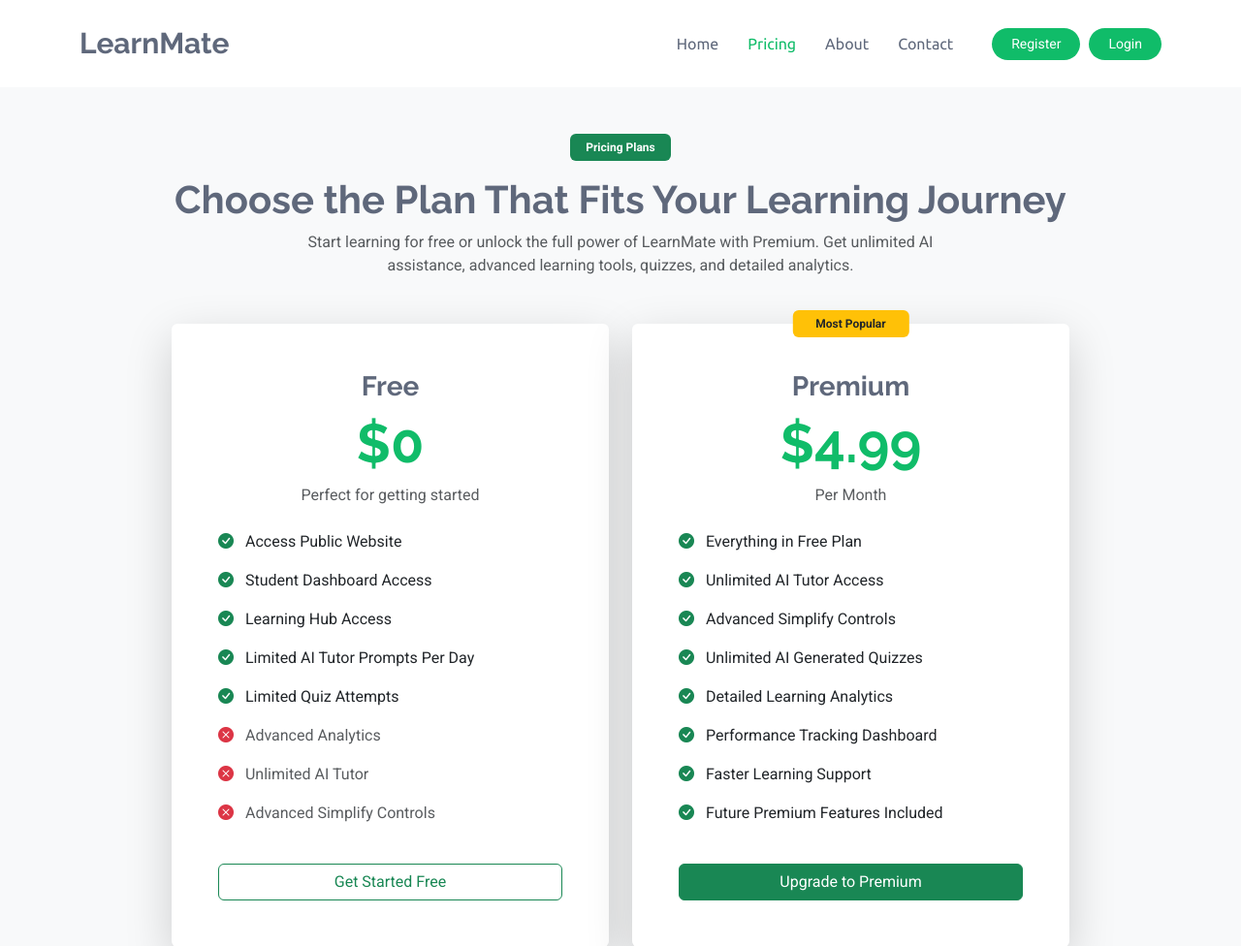
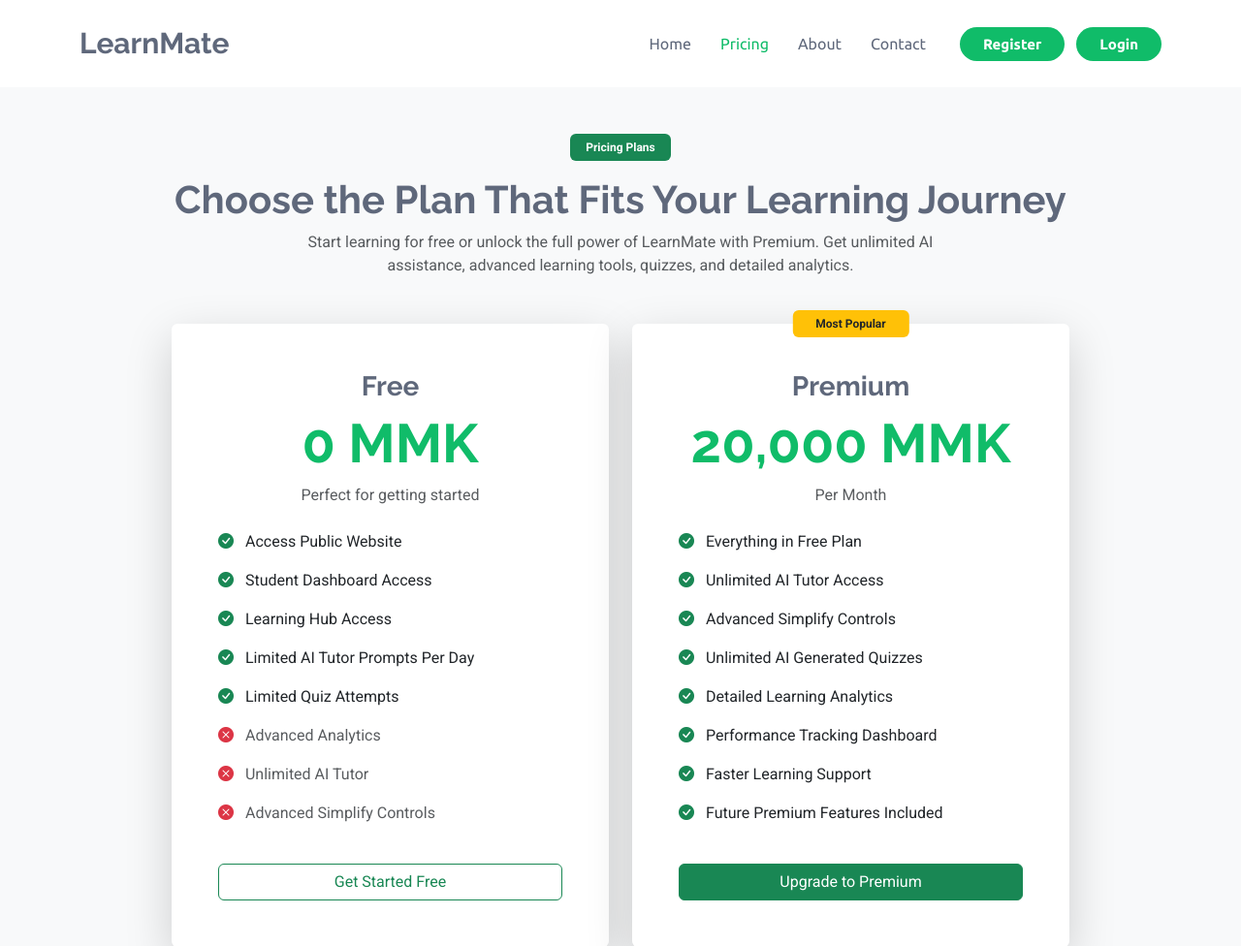
Before and after one commit to tes515056-ux/_Learn_Mate, a PHP site: page /pricing.php in a window 1280 px wide. Shown: the top 976 px of the page at 97% size. Run offline with PHP 8.4, Linux system fonts and the light colour scheme.

Commit message:
Update LearnMate

```diff
--- a/assets/css/main.css
+++ b/assets/css/main.css
@@ -72,6 +72,7 @@ body {
   color: var(--default-color);
   background-color: var(--background-color);
   font-family: var(--default-font);
+    overflow-x:hidden;
 }
 
 a {
@@ -262,13 +263,49 @@ h6 {
   margin: 0 0 0 20px;
   border-radius: 50px;
   transition: 0.3s;
-}
-.auth-buttons{
-    display:flex;
-    gap:9px;
-    margin-left:40px; /* space from Contact */
-}
-
+}.auth-buttons {
+    display: flex;
+    align-items: center;
+    gap: 12px;
+    margin-left: 20px;
+}
+
+.auth-buttons .btn-getstarted {
+    display: inline-flex !important;
+    align-items: center;
+    justify-content: center;
+
+    background: var(--accent-color);
+    color: #fff !important;
+
+    padding: 10px 24px !important;
+    border-radius: 50px;
+
+    font-size: 15px;
+    font-weight: 600;
+    line-height: 1;
+
+    white-space: nowrap;
+}
+.navmenu .auth-buttons a {
+    padding: 10px 24px !important;
+}
+
+
+@media (max-width: 1199px){
+
+    .container-xl{
+        flex-wrap:wrap;
+    }
+
+    .auth-buttons{
+        width:100%;
+        margin:15px 0 0 0;
+        justify-content:center;
+        order:99;
+    }
+
+}
 .header .btn-getstarted{
     margin:0;
 }
@@ -342,9 +379,9 @@ h6 {
     transition: 0.3s;
   }
 
-  .navmenu li:last-child a {
+.navmenu > ul > li:not(.auth-buttons):last-child a {
     padding-right: 0;
-  }
+}
 
   .navmenu li:hover>a,
   .navmenu .active,
--- a/includes/header.php
+++ b/includes/header.php
@@ -71,11 +71,8 @@ $current_page = basename($_SERVER['PHP_SELF']);
       Contact
     </a>
   </li>
-</ul>
-        <i class="mobile-nav-toggle d-xl-none bi bi-list"></i>
-      </nav>
 
-    <div class="auth-buttons">
+  <li class="auth-buttons">
 
 <?php if (isset($_SESSION['user_id'])): ?>
 
@@ -98,8 +95,12 @@ $current_page = basename($_SERVER['PHP_SELF']);
     </a>
 
 <?php endif; ?>
+  </li>
+</ul>
 
-</div>
+        <i class="mobile-nav-toggle d-xl-none bi bi-list"></i>
+      </nav>
+
 
 
 
--- a/index.php
+++ b/index.php
@@ -385,7 +385,7 @@
                 </div>
               </div><!-- End Info Item -->
 
-              <iframe src="https://www.google.com/maps/embed?pb=!1m14!1m8!1m3!1d48389.78314118045!2d-74.006138!3d40.710059!3m2!1i1024!2i768!4f13.1!3m3!1m2!1s0x89c25a22a3bda30d%3A0xb89d1fe6bc499443!2sDowntown%20Conference%20Center!5e0!3m2!1sen!2sus!4v1676961268712!5m2!1sen!2sus" frameborder="0" style="border:0; width: 100%; height: 270px;" allowfullscreen="" loading="lazy" referrerpolicy="no-referrer-when-downgrade"></iframe>
+              <iframe src="https://www.google.com/maps/embed?pb=!1m14!1m8!1m3!1d48389.78314118045!2d-74.006138!3d40.710059!3m2!1i1024!2i768!4f13.1!3m3!1m2!1s0x89c25a22a3bda30d%3A0xb89d1fe6bc499443!2sDowntown%20Conference%20Center!5e0!3m2!1sen!2sus!4v1676961268712!5m2!1sen!2sus" frameborder="0" style="border:0; max-width:100%; width:100%; height:270px;" allowfullscreen="" loading="lazy" referrerpolicy="no-referrer-when-downgrade"></iframe>
             </div>
           </div>
 
--- a/pricing.php
+++ b/pricing.php
@@ -37,7 +37,7 @@
                             </h3>
 
                             <h1 class="display-4 fw-bold" style="color:#10bc69;">
-                                $0
+                                0 MMK
                             </h1>
 
                             <p class="text-muted">
@@ -121,13 +121,13 @@
                                 Premium
                             </h3>
 
-                            <h1 class="display-4 fw-bold " style="color:#10bc69;">
-                                $4.99
-                            </h1>
+                            <h1 class="display-4 fw-bold" style="color:#10bc69;">
+    20,000 MMK
+</h1>
 
-                            <p class="text-muted">
-                                Per Month
-                            </p>
+<p class="text-muted">
+    Per Month
+</p>
 
                         </div>
 
```
